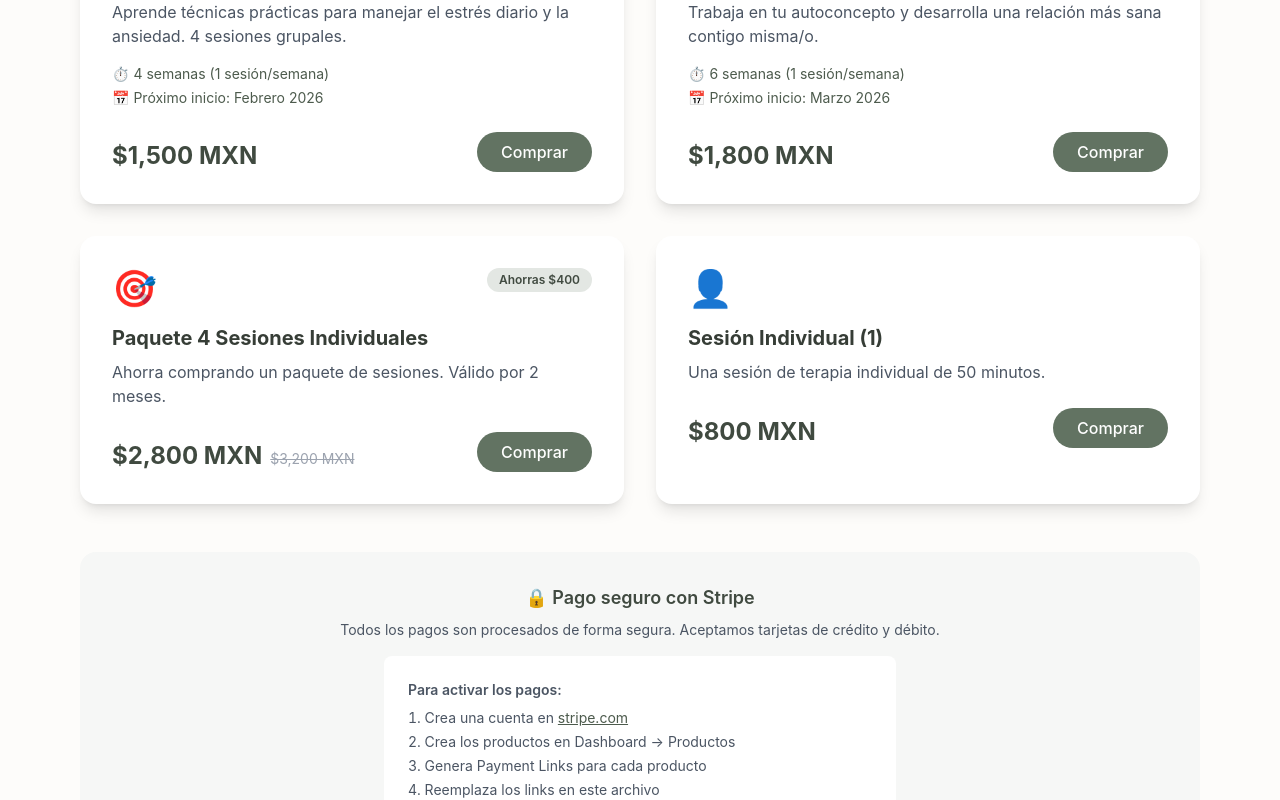
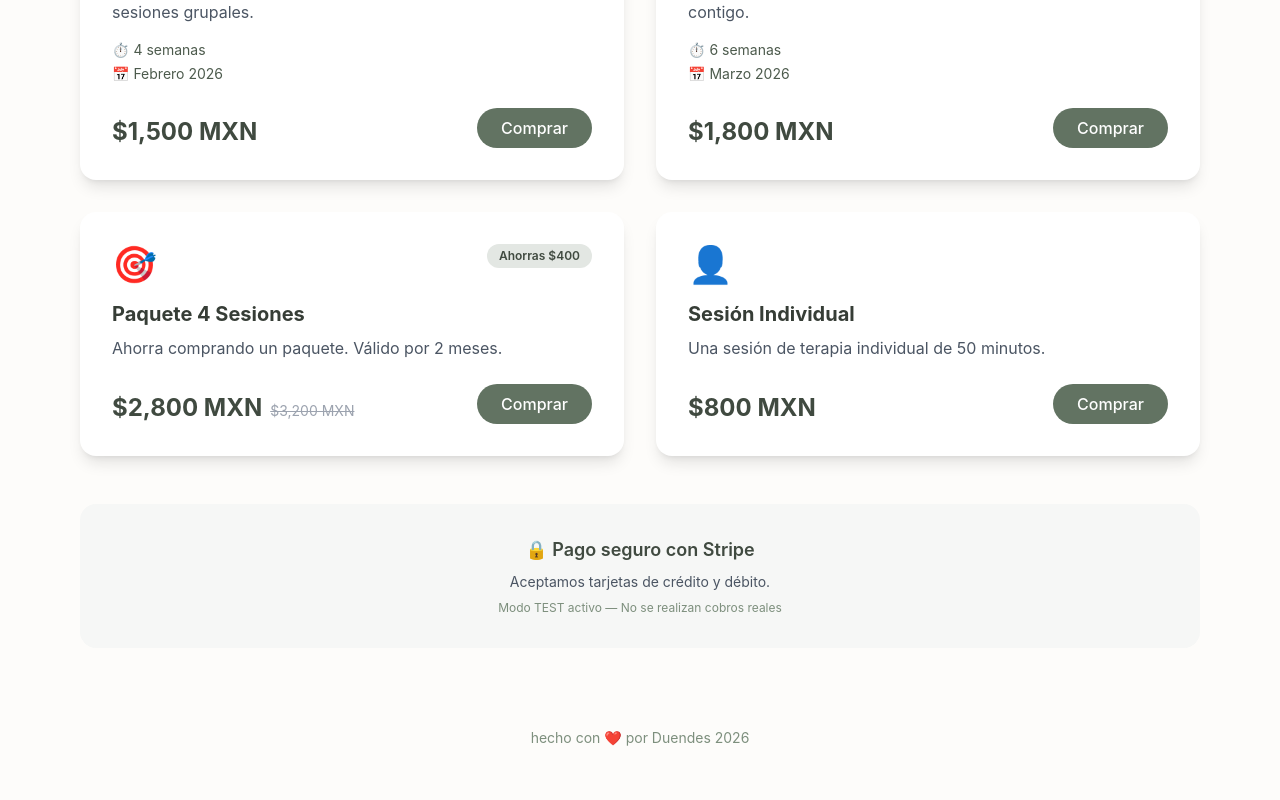
Before and after one commit to Pvrolomx/mpm-psi, a Next.js app: page /tienda in a window 1280 px wide. Shown: the part 381-1181 px from the top of the page. Built offline with nearby package versions, Linux system fonts and the light colour scheme.

Commit message:
feat: tienda con Stripe checkout mock

```diff
--- a/app/tienda/page.js
+++ b/app/tienda/page.js
@@ -1,65 +1,93 @@
+'use client'
 import Link from 'next/link'
-
-export const metadata = {
-  title: 'Talleres y Eventos | Psicóloga',
-  description: 'Talleres grupales de desarrollo personal, manejo de estrés y bienestar emocional.',
-}
+import { useState } from 'react'
 
 const productos = [
   {
     id: 1,
     nombre: 'Taller: Manejo del Estrés',
-    descripcion: 'Aprende técnicas prácticas para manejar el estrés diario y la ansiedad. 4 sesiones grupales.',
-    precio: '$1,500 MXN',
-    duracion: '4 semanas (1 sesión/semana)',
-    fecha: 'Próximo inicio: Febrero 2026',
+    descripcion: 'Aprende técnicas prácticas para manejar el estrés diario. 4 sesiones grupales.',
+    precio: 1500,
+    precioDisplay: '$1,500 MXN',
+    duracion: '4 semanas',
+    fecha: 'Febrero 2026',
     emoji: '🧘',
-    stripeLink: '#' // Reemplazar con Payment Link de Stripe
   },
   {
     id: 2,
     nombre: 'Taller: Autoestima y Amor Propio',
-    descripcion: 'Trabaja en tu autoconcepto y desarrolla una relación más sana contigo misma/o.',
-    precio: '$1,800 MXN',
-    duracion: '6 semanas (1 sesión/semana)',
-    fecha: 'Próximo inicio: Marzo 2026',
+    descripcion: 'Trabaja en tu autoconcepto y desarrolla una relación más sana contigo.',
+    precio: 1800,
+    precioDisplay: '$1,800 MXN',
+    duracion: '6 semanas',
+    fecha: 'Marzo 2026',
     emoji: '💚',
-    stripeLink: '#'
   },
   {
     id: 3,
-    nombre: 'Paquete 4 Sesiones Individuales',
-    descripcion: 'Ahorra comprando un paquete de sesiones. Válido por 2 meses.',
-    precio: '$2,800 MXN',
+    nombre: 'Paquete 4 Sesiones',
+    descripcion: 'Ahorra comprando un paquete. Válido por 2 meses.',
+    precio: 2800,
+    precioDisplay: '$2,800 MXN',
     precioRegular: '$3,200 MXN',
     ahorro: 'Ahorras $400',
     emoji: '🎯',
-    stripeLink: '#'
   },
   {
     id: 4,
-    nombre: 'Sesión Individual (1)',
+    nombre: 'Sesión Individual',
     descripcion: 'Una sesión de terapia individual de 50 minutos.',
-    precio: '$800 MXN',
+    precio: 800,
+    precioDisplay: '$800 MXN',
     emoji: '👤',
-    stripeLink: '#'
   }
 ]
 
 export default function Tienda() {
+  const [comprando, setComprando] = useState(null)
+  const [exito, setExito] = useState(false)
+  const [formData, setFormData] = useState({ nombre: '', email: '' })
+
+  const handleComprar = (producto) => {
+    setComprando(producto)
+  }
+
+  const handlePagar = () => {
+    // Simulación de pago exitoso (en producción usaría Stripe Checkout)
+    setTimeout(() => {
+      setExito(true)
+      setComprando(null)
+    }, 1500)
+  }
+
+  if (exito) {
+    return (
+      <main className="min-h-screen bg-cream-50">
+        <nav className="bg-white border-b border-sage-100">
+          <div className="max-w-6xl mx-auto px-4 py-4">
+            <Link href="/" className="text-xl font-semibold text-sage-700">🌿 Psicóloga</Link>
+          </div>
+        </nav>
+        <div className="max-w-lg mx-auto px-4 py-20 text-center">
+          <div className="bg-white rounded-2xl shadow-lg p-8">
+            <div className="text-6xl mb-4">🎉</div>
+            <h1 className="text-2xl font-bold text-sage-800 mb-4">¡Pago exitoso!</h1>
+            <p className="text-gray-600 mb-6">Te enviamos los detalles a tu correo.</p>
+            <Link href="/" className="inline-block bg-sage-500 text-white px-6 py-3 rounded-full hover:bg-sage-600">Volver al inicio</Link>
+          </div>
+        </div>
+      </main>
+    )
+  }
+
   return (
     <main className="min-h-screen bg-cream-50">
-      {/* Navigation */}
       <nav className="bg-white border-b border-sage-100">
         <div className="max-w-6xl mx-auto px-4 py-4 flex justify-between items-center">
           <Link href="/" className="text-xl font-semibold text-sage-700">🌿 Psicóloga</Link>
           <div className="flex gap-4 items-center">
-            <Link href="/agendar" className="text-sage-600 hover:text-sage-800 transition text-sm">
-              Agendar cita
-            </Link>
-            <Link href="/" className="text-sage-600 hover:text-sage-800 transition text-sm">
-              ← Inicio
-            </Link>
+            <Link href="/agendar" className="text-sage-600 hover:text-sage-800 text-sm">Agendar</Link>
+            <Link href="/" className="text-sage-600 hover:text-sage-800 text-sm">← Inicio</Link>
           </div>
         </div>
       </nav>
@@ -67,12 +95,9 @@ export default function Tienda() {
       <div className="max-w-6xl mx-auto px-4 py-12">
         <div className="text-center mb-12">
           <h1 className="text-3xl font-bold text-sage-800 mb-4">Talleres y Paquetes</h1>
-          <p className="text-gray-600 max-w-2xl mx-auto">
-            Invierte en tu bienestar emocional con nuestros talleres grupales y paquetes de sesiones
-          </p>
+          <p className="text-gray-600 max-w-2xl mx-auto">Invierte en tu bienestar emocional</p>
         </div>
 
-        {/* Productos */}
         <div className="grid md:grid-cols-2 gap-8 mb-12">
           {productos.map((producto) => (
             <div key={producto.id} className="bg-white rounded-2xl shadow-lg overflow-hidden hover:shadow-xl transition">
@@ -80,58 +105,72 @@ export default function Tienda() {
                 <div className="flex items-start justify-between mb-4">
                   <span className="text-4xl">{producto.emoji}</span>
                   {producto.ahorro && (
-                    <span className="bg-sage-100 text-sage-700 text-xs font-semibold px-3 py-1 rounded-full">
-                      {producto.ahorro}
-                    </span>
+                    <span className="bg-sage-100 text-sage-700 text-xs font-semibold px-3 py-1 rounded-full">{producto.ahorro}</span>
                   )}
                 </div>
-
                 <h2 className="text-xl font-bold text-sage-800 mb-2">{producto.nombre}</h2>
                 <p className="text-gray-600 mb-4">{producto.descripcion}</p>
-
-                {producto.duracion && (
-                  <p className="text-sm text-sage-600 mb-1">⏱️ {producto.duracion}</p>
-                )}
-                {producto.fecha && (
-                  <p className="text-sm text-sage-600 mb-4">📅 {producto.fecha}</p>
-                )}
-
+                {producto.duracion && <p className="text-sm text-sage-600 mb-1">⏱️ {producto.duracion}</p>}
+                {producto.fecha && <p className="text-sm text-sage-600 mb-4">📅 {producto.fecha}</p>}
                 <div className="flex items-end justify-between mt-6">
                   <div>
-                    <span className="text-2xl font-bold text-sage-700">{producto.precio}</span>
-                    {producto.precioRegular && (
-                      <span className="text-gray-400 line-through ml-2 text-sm">{producto.precioRegular}</span>
-                    )}
+                    <span className="text-2xl font-bold text-sage-700">{producto.precioDisplay}</span>
+                    {producto.precioRegular && <span className="text-gray-400 line-through ml-2 text-sm">{producto.precioRegular}</span>}
                   </div>
-                  <a
-                    href={producto.stripeLink}
-                    className="bg-sage-500 text-white px-6 py-2 rounded-full font-medium hover:bg-sage-600 transition"
-                  >
+                  <button onClick={() => handleComprar(producto)} className="bg-sage-500 text-white px-6 py-2 rounded-full font-medium hover:bg-sage-600 transition">
                     Comprar
-                  </a>
+                  </button>
                 </div>
               </div>
             </div>
           ))}
         </div>
 
-        {/* Info de Stripe */}
         <div className="bg-sage-50 rounded-2xl p-8 text-center">
           <h3 className="text-lg font-semibold text-sage-700 mb-2">🔒 Pago seguro con Stripe</h3>
-          <p className="text-gray-600 text-sm mb-4">
-            Todos los pagos son procesados de forma segura. Aceptamos tarjetas de crédito y débito.
-          </p>
-          <div className="bg-white rounded-lg p-6 text-left text-sm text-gray-600 max-w-lg mx-auto">
-            <p className="font-semibold mb-2">Para activar los pagos:</p>
-            <ol className="list-decimal list-inside space-y-1">
-              <li>Crea una cuenta en <a href="https://stripe.com" target="_blank" rel="noopener" className="text-sage-600 underline">stripe.com</a></li>
-              <li>Crea los productos en Dashboard → Productos</li>
-              <li>Genera Payment Links para cada producto</li>
-              <li>Reemplaza los links en este archivo</li>
-            </ol>
+          <p className="text-gray-600 text-sm">Aceptamos tarjetas de crédito y débito.</p>
+          <p className="text-xs text-sage-400 mt-2">Modo TEST activo — No se realizan cobros reales</p>
+        </div>
+      </div>
+
+      {/* Modal de checkout */}
+      {comprando && (
+        <div className="fixed inset-0 bg-black/50 flex items-center justify-center p-4 z-50">
+          <div className="bg-white rounded-2xl max-w-md w-full p-8">
+            <div className="flex justify-between items-start mb-6">
+              <div>
+                <h2 className="text-xl font-bold text-sage-800">{comprando.nombre}</h2>
+                <p className="text-sage-600 font-semibold">{comprando.precioDisplay}</p>
+              </div>
+              <button onClick={() => setComprando(null)} className="text-gray-400 hover:text-gray-600">✕</button>
+            </div>
+
+            <div className="space-y-4 mb-6">
+              <div>
+                <label className="block text-sm font-medium text-gray-700 mb-1">Nombre</label>
+                <input type="text" value={formData.nombre} onChange={(e) => setFormData({...formData, nombre: e.target.value})} className="w-full px-4 py-3 border border-sage-200 rounded-xl focus:outline-none focus:ring-2 focus:ring-sage-500" placeholder="Tu nombre" />
+              </div>
+              <div>
+                <label className="block text-sm font-medium text-gray-700 mb-1">Email</label>
+                <input type="email" value={formData.email} onChange={(e) => setFormData({...formData, email: e.target.value})} className="w-full px-4 py-3 border border-sage-200 rounded-xl focus:outline-none focus:ring-2 focus:ring-sage-500" placeholder="tu@email.com" />
+              </div>
+            </div>
+
+            {/* Stripe Test Card Info */}
+            <div className="bg-gray-50 rounded-xl p-4 mb-6">
+              <p className="text-xs text-gray-500 mb-2">🧪 Tarjeta de prueba:</p>
+              <p className="font-mono text-sm text-gray-700">4242 4242 4242 4242</p>
+              <p className="text-xs text-gray-500">Cualquier fecha futura y CVC</p>
+            </div>
+
+            <button onClick={handlePagar} disabled={!formData.nombre || !formData.email} className="w-full bg-sage-500 text-white py-3 rounded-full font-medium hover:bg-sage-600 disabled:opacity-50">
+              Pagar {comprando.precioDisplay}
+            </button>
+
+            <p className="text-xs text-center text-gray-400 mt-4">Procesado por Stripe (modo test)</p>
           </div>
         </div>
-      </div>
+      )}
 
       <footer className="py-8 text-center text-sage-400 text-sm">
         <p>hecho con ❤️ por Duendes 2026</p>
```
